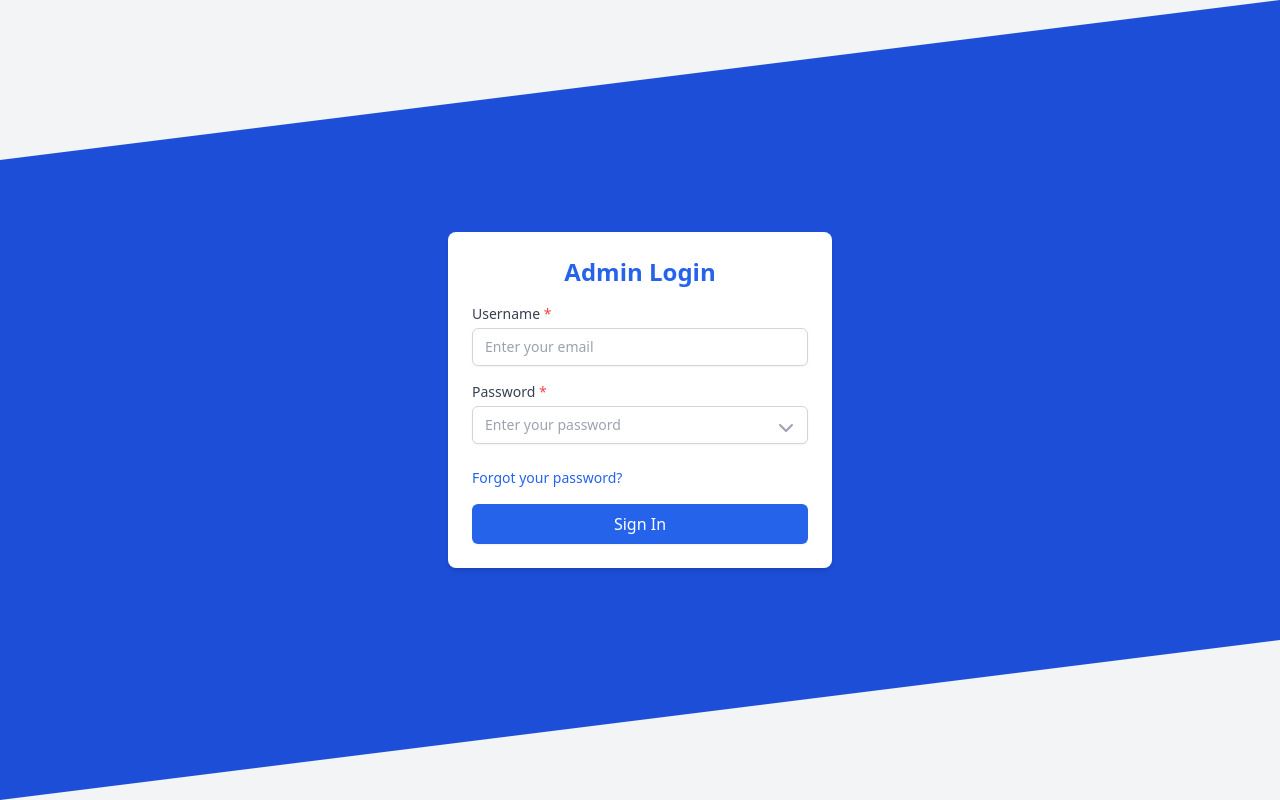
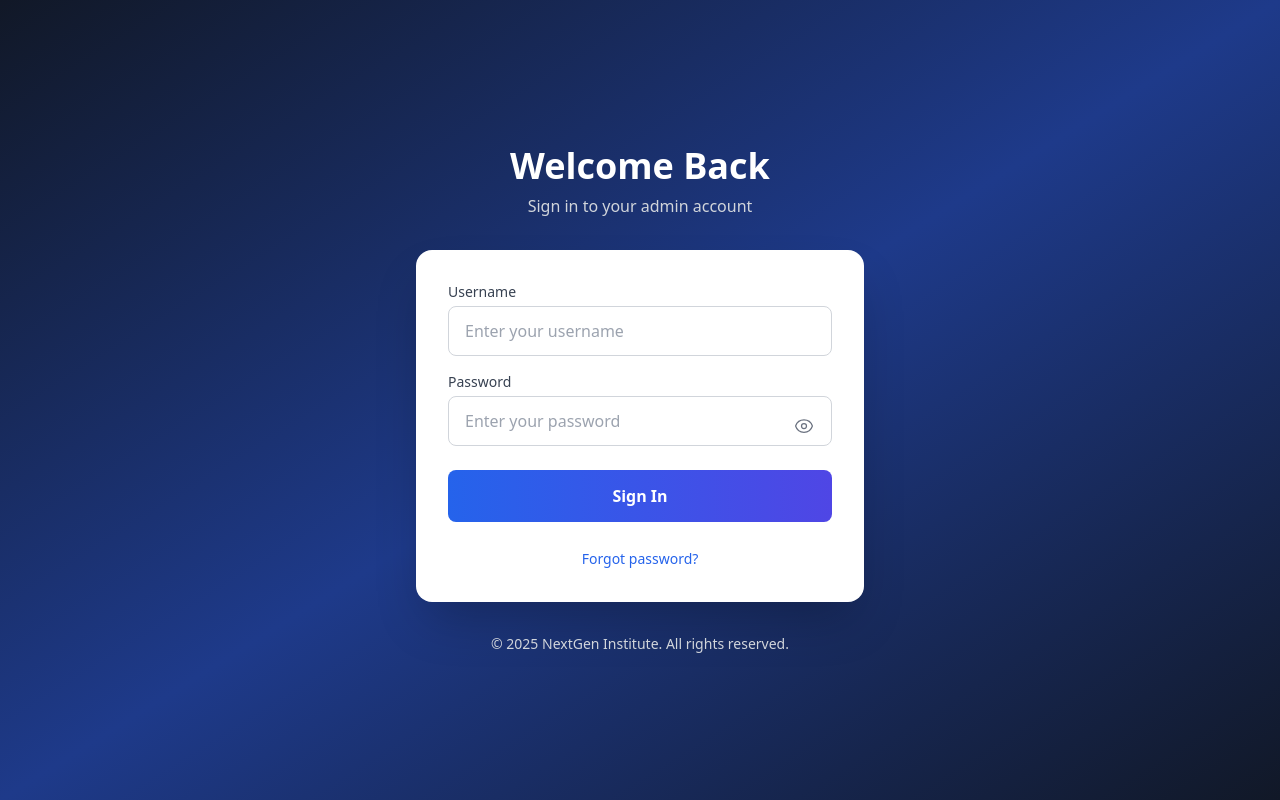
Before and after one commit to somnath-project/YugTech-Admin, a React (Vite) app: page / in a window 1280 px wide. Built offline with nearby package versions, Linux system fonts and the light colour scheme.

Commit message:
Added New LogIn Page

```diff
--- a/package.json
+++ b/package.json
@@ -12,6 +12,7 @@
   "dependencies": {
     "@fortawesome/free-solid-svg-icons": "^6.7.2",
     "@fortawesome/react-fontawesome": "^0.2.2",
+    "@heroicons/react": "^2.2.0",
     "dotenv": "^16.4.7",
     "jspdf": "^2.5.2",
     "jspdf-autotable": "^3.8.4",
--- a/src/pages/Login.jsx
+++ b/src/pages/Login.jsx
@@ -1,121 +1,126 @@
 import React, { useState } from "react";
-import Swal from "sweetalert2"; // Import SweetAlert2
+import Swal from "sweetalert2";
 import { useNavigate } from "react-router-dom";
-import ClipLoader from "react-spinners/ClipLoader";
+import { ClipLoader } from "react-spinners";
+import { EyeIcon, EyeSlashIcon } from "@heroicons/react/24/outline";
 
 const Login = () => {
   const [username, setUsername] = useState("");
   const [password, setPassword] = useState("");
-  const [loading, setLoading] = useState(false); // Loader state
+  const [loading, setLoading] = useState(false);
+  const [showPassword, setShowPassword] = useState(false);
   const navigate = useNavigate();
 
   const handleSubmit = (e) => {
     e.preventDefault();
-    setLoading(true); // Start loader
+    setLoading(true);
 
     setTimeout(() => {
-      // Simulate API call delay
-      setLoading(false); // Stop loader
-
+      setLoading(false);
       const user = import.meta.env.VITE_LOGIN_USER;
       const pass = import.meta.env.VITE_LOGIN_PASSWORD;
 
       if (username === user && password === pass) {
-        sessionStorage.setItem("username", username); // Store username in session
+        sessionStorage.setItem("username", username);
         navigate("/dashboard");
       } else {
-        Swal.fire("Error", "Invalid Credentials!!", "error");
+        Swal.fire({
+          icon: "error",
+          title: "Oops...",
+          text: "Invalid Credentials!",
+          background: "#1f2937",
+          color: "#fff",
+          confirmButtonColor: "#3b82f6",
+        });
       }
-    }, 2000); // 2-second delay
+    }, 2000);
   };
 
   return (
-    <div className="relative min-h-screen flex flex-col justify-center items-center bg-gray-100 overflow-hidden">
-      {/* Background Shape */}
-      <div
-        className="absolute inset-0 bg-blue-700"
-        style={{
-          clipPath: "polygon(0 20%, 100% 0, 100% 80%, 0 100%)",
-        }}
-      ></div>
+    <div className="min-h-screen bg-gradient-to-br from-gray-900 via-blue-900 to-gray-900 flex items-center justify-center p-4">
+      <div className="relative w-full max-w-md space-y-8">
+        <div className="text-center">
+          <h1 className="text-4xl font-bold text-white mb-2 animate-fade-in-down">
+            Welcome Back
+          </h1>
+          <p className="text-gray-300">Sign in to your admin account</p>
+        </div>
 
-      {/* Login Form */}
-      <div className="relative w-full max-w-sm bg-white rounded-lg shadow-md p-6 z-10">
-        <div className="text-center mb-4">
-          <h1 className="text-2xl font-semibold text-blue-600">Admin Login</h1>
-        </div>
-        <form onSubmit={handleSubmit}>
-          <div className="mb-4">
-            <label
-              htmlFor="email"
-              className="block text-sm font-medium text-gray-700"
-            >
-              Username <span className="text-red-500">*</span>
-            </label>
-            <input
-              type="text"
-              id="email"
-              className="mt-1 block w-full px-3 py-2 border border-gray-300 rounded-md shadow-sm placeholder-gray-400 focus:outline-none focus:ring-blue-500 focus:border-blue-500 sm:text-sm"
-              placeholder="Enter your email"
-              value={username}
-              onChange={(e) => setUsername(e.target.value)}
-              required
-            />
-          </div>
-          <div className="mb-6">
-            <label
-              htmlFor="password"
-              className="block text-sm font-medium text-gray-700"
-            >
-              Password <span className="text-red-500">*</span>
+        <div className="bg-white rounded-2xl shadow-2xl p-8 transition-all duration-300 hover:shadow-3xl">
+          <form onSubmit={handleSubmit} className="space-y-6">
+            <div className="space-y-4">
+              <div>
+                <label className="block text-sm font-medium text-gray-700 mb-1">
+                  Username
                 </label>
                 <div className="relative">
                   <input
-                type="password"
-                id="password"
-                className="mt-1 block w-full px-3 py-2 border border-gray-300 rounded-md shadow-sm placeholder-gray-400 focus:outline-none focus:ring-blue-500 focus:border-blue-500 sm:text-sm"
+                    type="text"
+                    required
+                    className="w-full px-4 py-3 border border-gray-300 rounded-lg focus:ring-2 focus:ring-blue-500 focus:border-transparent transition-all"
+                    placeholder="Enter your username"
+                    value={username}
+                    onChange={(e) => setUsername(e.target.value)}
+                  />
+                </div>
+              </div>
+
+              <div>
+                <label className="block text-sm font-medium text-gray-700 mb-1">
+                  Password
+                </label>
+                <div className="relative">
+                  <input
+                    type={showPassword ? "text" : "password"}
+                    required
+                    className="w-full px-4 py-3 border border-gray-300 rounded-lg focus:ring-2 focus:ring-blue-500 focus:border-transparent transition-all pr-12"
                     placeholder="Enter your password"
                     value={password}
                     onChange={(e) => setPassword(e.target.value)}
-                required
                   />
-              <div className="absolute inset-y-0 right-0 pr-3 flex items-center">
                   <button
                     type="button"
-                  className="text-gray-400 hover:text-gray-600"
+                    onClick={() => setShowPassword(!showPassword)}
+                    className="absolute right-3 top-3.5 p-1.5 rounded-lg hover:bg-gray-100 transition-colors"
                   >
-                  <svg
-                    xmlns="http://www.w3.org/2000/svg"
-                    className="h-5 w-5"
-                    viewBox="0 0 20 20"
-                    fill="currentColor"
-                  >
-                    <path
-                      fillRule="evenodd"
-                      d="M3.293 9.293a1 1 0 011.414 0L10 14.586l5.293-5.293a1 1 0 011.414 1.414l-6 6a1 1 0 01-1.414 0l-6-6a1 1 0 010-1.414z"
-                      clipRule="evenodd"
-                    />
-                  </svg>
+                    {showPassword ? (
+                      <EyeSlashIcon className="w-5 h-5 text-gray-500" />
+                    ) : (
+                      <EyeIcon className="w-5 h-5 text-gray-500" />
+                    )}
                   </button>
                 </div>
               </div>
             </div>
-          <div className="flex justify-between items-center mb-4">
+
+            <button
+              type="submit"
+              disabled={loading}
+              className="w-full bg-gradient-to-r from-blue-600 to-indigo-600 text-white py-3.5 px-4 rounded-lg font-semibold hover:from-blue-700 hover:to-indigo-700 transition-all flex items-center justify-center"
+            >
+              {loading ? (
+                <ClipLoader color="#fff" size={24} />
+              ) : (
+                <span>Sign In</span>
+              )}
+            </button>
+
+            <div className="text-center">
               <a
                 href="#"
-              className="text-sm text-blue-600 hover:underline focus:outline-none"
+                className="text-sm text-blue-600 hover:text-blue-800 transition-colors font-medium"
               >
-              Forgot your password?
+                Forgot password?
               </a>
             </div>
-          <button
-            type="submit"
-            className="w-full bg-blue-600 text-white py-2 px-4 rounded-md shadow-sm hover:bg-blue-700 focus:outline-none focus:ring-2 focus:ring-blue-500 focus:ring-offset-2"
-            disabled={loading} // Disable button while loading
-          >
-            {loading ? <ClipLoader color="white" size={20} /> : "Sign In"}
-          </button>
           </form>
+        </div>
+
+        <div className="text-center">
+          <p className="text-gray-300 text-sm">
+            © 2025 NextGen Institute. All rights reserved.
+          </p>
+        </div>
       </div>
     </div>
   );
--- a/tailwind.config.js
+++ b/tailwind.config.js
@@ -5,7 +5,11 @@ export default {
     "./src/**/*.{js,ts,jsx,tsx}",
   ],
   theme: {
-    extend: {},
+    extend: {
+      transitionProperty: {
+        'all': 'all',
+      },
+    },
   },
   plugins: [
   ],
```
Also changed, not shown: src/pages/Dashboard.jsx (+26 -0 lines), 1 other file (tests, documents, lock files or other folders). Lines whose indentation alone changed are shown as unchanged.
